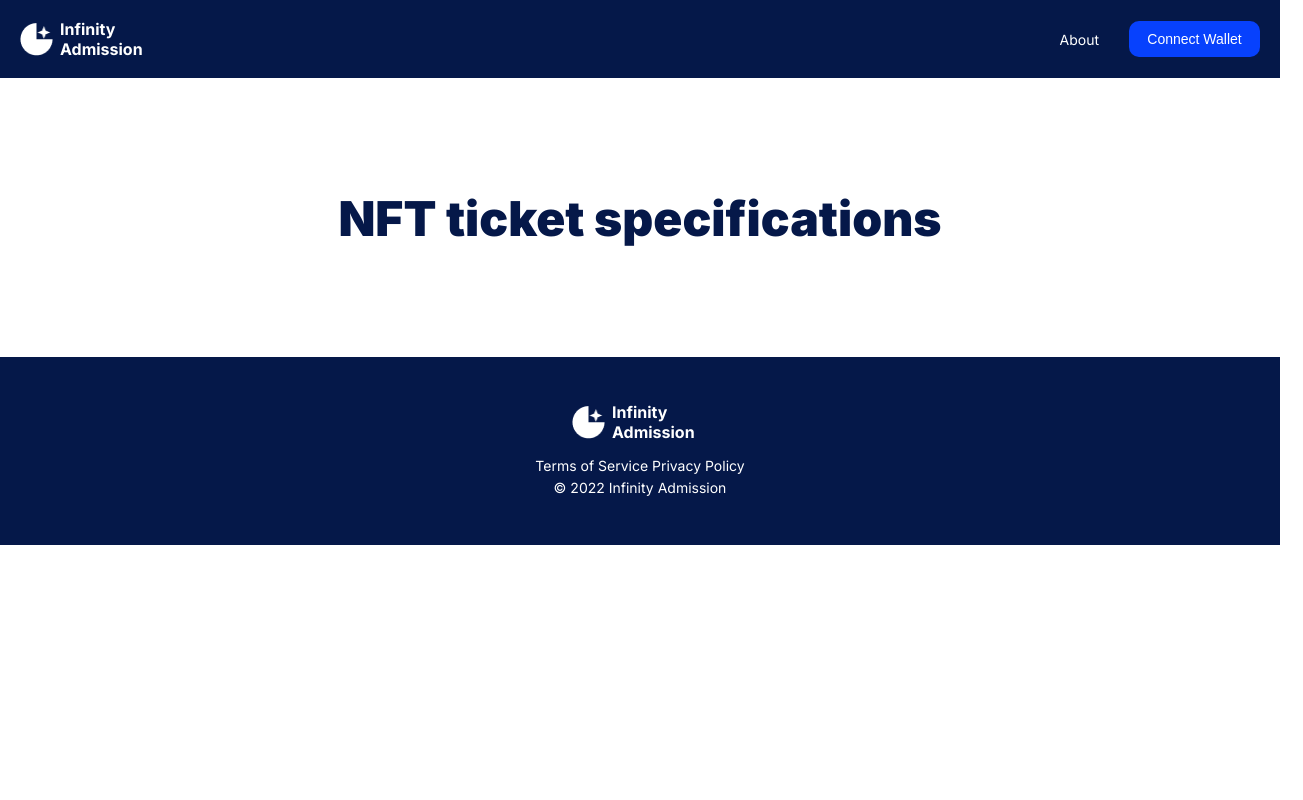
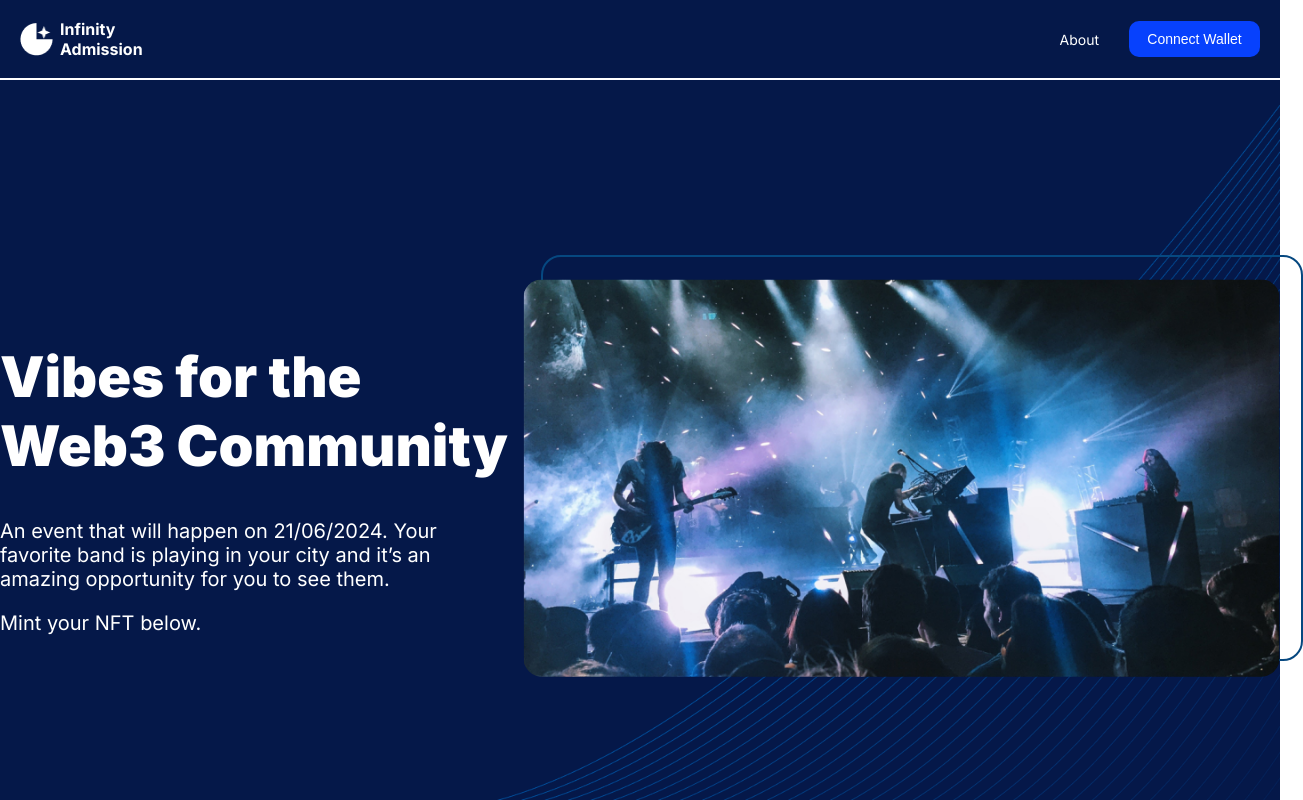
Before and after one commit to nlukic97/NFT-ticket-project, a React (Create React App) app in the folder interface/: page / in a window 1280 px wide. Shown: the top 800 px of the page, 1303 px wide, since content can reach past the window. Built offline with nearby package versions, Linux system fonts and the light colour scheme.

Commit message:
organized sections into components, made basic desktop styling for the hero section

```diff
--- a/interface/src/App.jsx
+++ b/interface/src/App.jsx
@@ -2,6 +2,8 @@ import React,{useState} from 'react'
 import Nav from './components/Nav'
 import Banner from './components/Banner'
 import Logo from './components/Logo'
+import HeroSection from './components/HeroSection'
+import MintSection from './components/MintSection'
 
 const App = () => {
   const [bannerClicked, setBannerClicked] = useState(true) // displays the banner until set to true // todo - change back to false
@@ -12,32 +14,10 @@ const App = () => {
 
       <Nav/>
 
-      {/* Section 1 ------- hero section */}
-      <div className="heroContainer">
-        <div className='heroSection container'>
+      <HeroSection/>
 
-          <div className="left">
-            <h1>Vibes for the Web3 Community</h1>
-            <p>An event that will happen on 21/06/2024.Your favorite band is playing in your city and it’s an amazing opportunity for you to see them.</p>
-            <p>Mint your NFT below.</p>
-          </div>
+      <MintSection/>
 
-
-          <div className="right">
-            <img src="./images/band.png" alt="pang playing" />
-          </div>
-        </div>
-      </div>
-
-      {/* Section 2 ------- ticket specifications section */}
-      <div>
-        <div className="container ticketSpec">
-          <h2>NFT ticket specifications</h2>
-        </div>
-      </div>
-
-
-      {/* footer section */}
       <footer>
         <Logo />
         <p>Terms of Service Privacy Policy</p>
--- /dev/null
+++ b/interface/src/components/HeroSection.css
@@ -0,0 +1,50 @@
+/* hero section */
+.heroContainer {
+    background-color: #051849;
+    background-image: url('../../public/images/vectorBg1.png'); /* todo sort this bg out*/
+    background-repeat: no-repeat;
+    background-size: 120% auto;
+    background-position:bottom left;
+}
+
+.heroSection {
+    color: #fff;
+    display: flex;
+    justify-content: space-between;
+    align-items: center;
+    font-family: "Inter",sans-serif;
+    min-height: 800px;
+}
+
+.heroSection .left h1 {
+    max-width: 530px;
+}
+
+.heroSection .left p {
+    max-width: 455px;
+}
+
+.heroSection .right {
+    position: relative;
+    width: 60%;
+}
+
+.heroSection img {
+    /* width: 849px; */
+    width: 100%;
+    position: relative;
+    z-index: 2;
+    border-radius: 20px; /* info - Added this just in case even though image has */
+}
+
+.right::after {
+    content: "";
+    position: absolute;
+    top: -6%;
+    right: -3%;
+    width: 100%;
+    height: 100%;
+    z-index: 0;
+    border:2px solid #064880;
+    border-radius:20px;
+}
--- /dev/null
+++ b/interface/src/components/HeroSection.jsx
@@ -0,0 +1,23 @@
+import "./HeroSection.css";
+
+const HeroSection = () => {
+  return (
+    <div className="heroContainer">
+        <div className='heroSection container'>
+
+          <div className="left">
+            <h1>Vibes for the Web3 Community</h1>
+            <p className="body-text-2">An event that will happen on 21/06/2024. Your favorite band is playing in your city and it’s an amazing opportunity for you to see them.</p>
+            <p className="body-text-2">Mint your NFT below.</p>
+          </div>
+
+
+          <div className="right">
+            <img src="./images/band.png" alt="pang playing" />
+          </div>
+        </div>
+    </div>
+  )
+}
+
+export default HeroSection
--- /dev/null
+++ b/interface/src/components/MintSection.jsx
@@ -0,0 +1,13 @@
+import React from 'react'
+
+const MintSection = () => {
+  return (
+    <div>
+        <div className="container ticketSpec">
+          <h2>NFT ticket specifications</h2>
+        </div>
+    </div>
+  )
+}
+
+export default MintSection
--- a/interface/src/index.css
+++ b/interface/src/index.css
@@ -62,43 +62,6 @@ body {
   text-align: center;
 }
 
-/* hero section */
-.heroContainer {
-  background-color: #051849;
-  background-image: url('../public/images/vectorBg1.png'); /* todo sort this bg out*/
-  background-repeat: no-repeat;
-  background-size: 100% auto;
-  background-position:bottom right;
-  display: none; /* todo - remove this */
-}
-
-.heroSection {
-  color: #fff;
-  display: flex;
-  justify-content: space-between;
-  align-items: center;
-  font-family: "Inter",sans-serif;
-  min-height: 800px;
-}
-
-.heroSection .left h1 {
-  max-width: 530px;
-  font-size: 56px;
-  line-height: 67px;
-  font-weight: 900;
-}
-
-.heroSection .left p {
-  max-width: 455px;
-  font-size: 20px;
-  line-height: 24px;
-  font-weight: 400px;
-}
-
-.heroSection img {
-  width: 445px;
-}
-
 /* ticketSpec section */
 .ticketSpec h2 {
   text-align: center;
```
